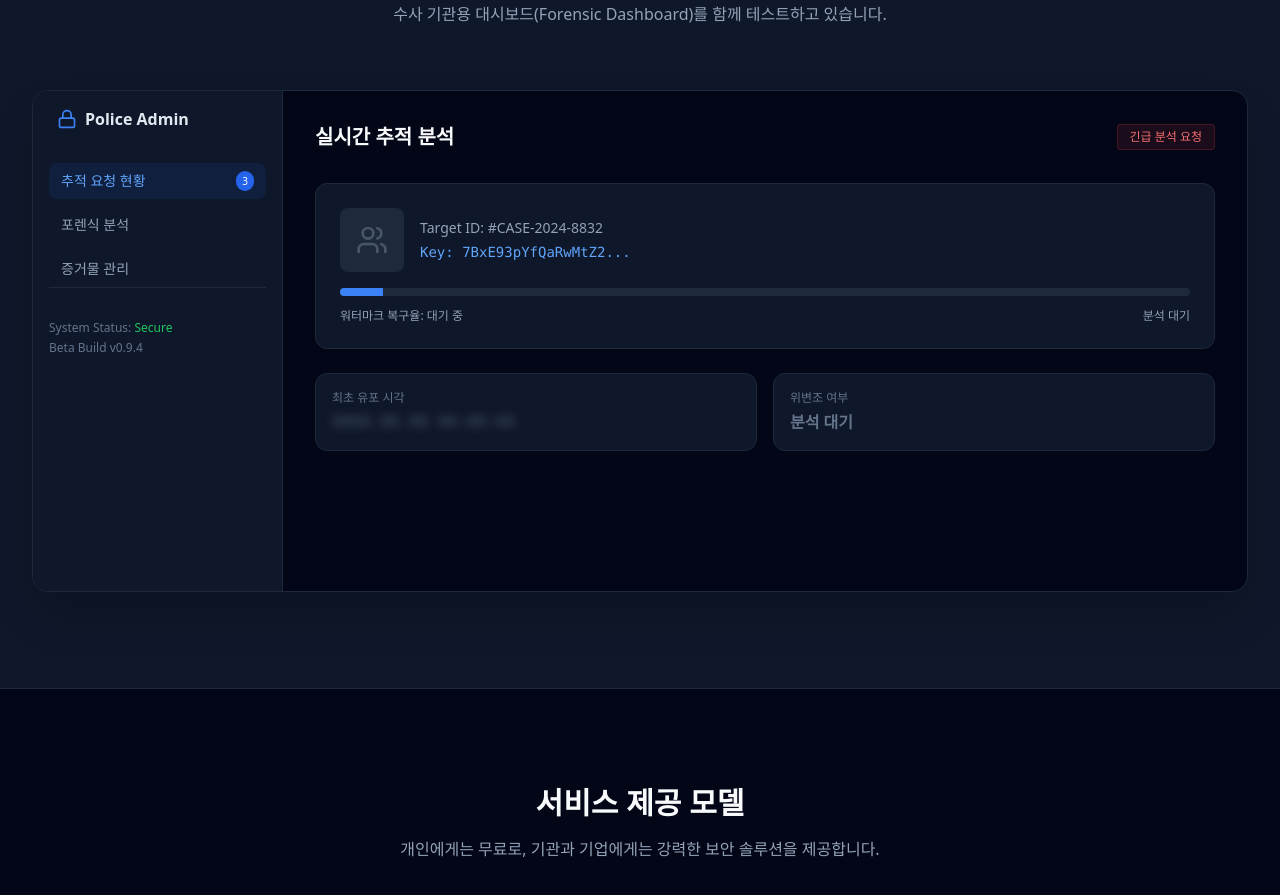
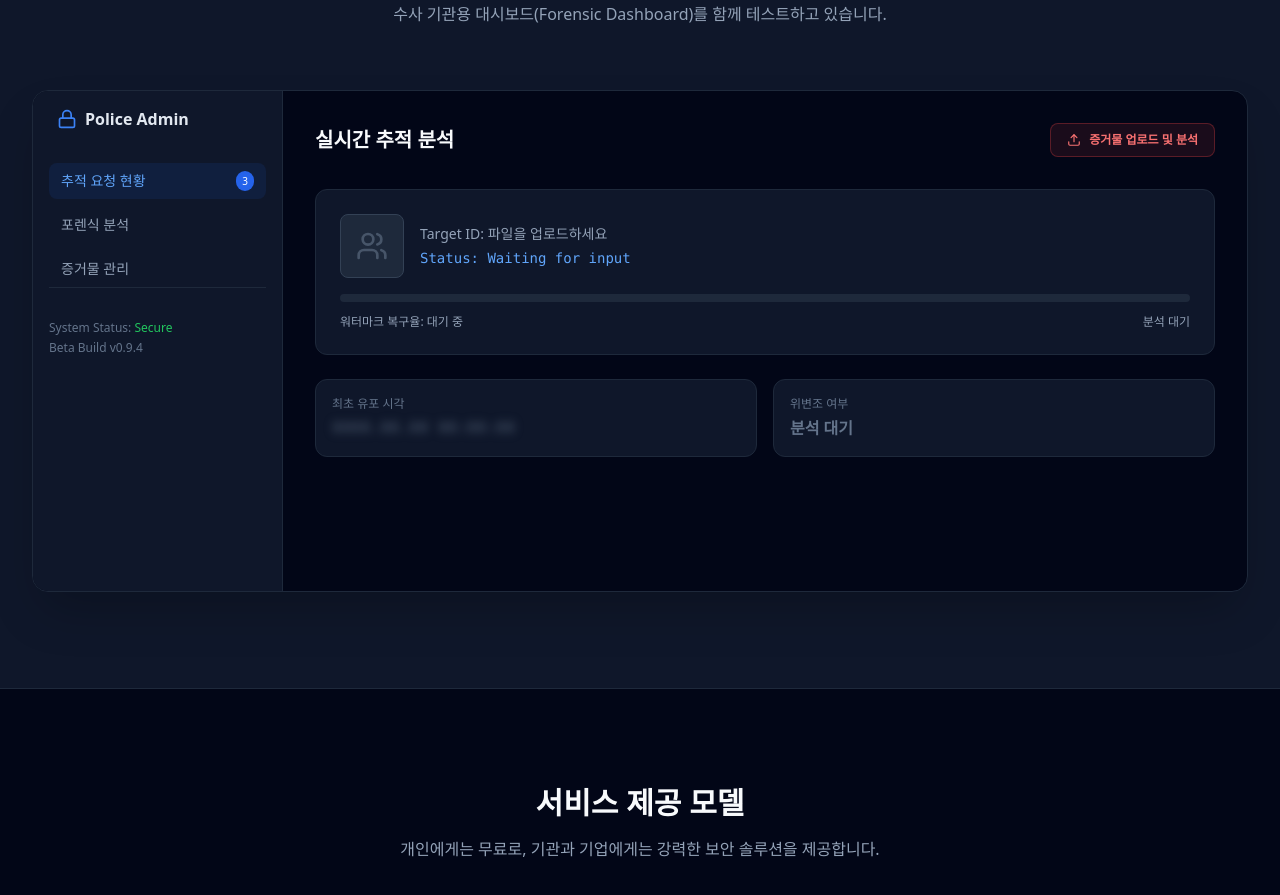
Before and after one commit to by2k2020/onmark-web, a React (Vite) app: page / in a window 1280 px wide. Shown: the part 2223-3118 px from the top of the page. Built offline with nearby package versions, Linux system fonts and the light colour scheme.

Commit message:
버튼 동작 기능 추가

```diff
--- a/src/App.jsx
+++ b/src/App.jsx
@@ -15,8 +15,10 @@ const OnMarkWeb = () => {
   const [feedbackMessage, setFeedbackMessage] = useState('');
   const [feedbackSent, setFeedbackSent] = useState(false);
 
-  // 기능 2: 경찰청 대시보드 시뮬레이션 상태 (업그레이드: 3단계 상태 관리)
+  // 기능 2: 경찰청 대시보드 시뮬레이션 상태 (업그레이드: 파일 업로드 기반 분석)
   const [analysisStatus, setAnalysisStatus] = useState('idle'); // idle, analyzing, complete
+  const [forensicImage, setForensicImage] = useState(null); // 분석할 이미지
+  const forensicFileInputRef = useRef(null);
 
   // 기능 3: 팝업 메시지 (Toast)
   const [toast, setToast] = useState({ show: false, message: '', type: 'info' });
@@ -103,20 +105,22 @@ const OnMarkWeb = () => {
     }
   };
 
-  // 경찰청 긴급 분석 시뮬레이션 (기능 구현 강화)
-  const handleEmergencyAnalysis = () => {
-    if (analysisStatus === 'analyzing') return; // 분석 중 중복 클릭 방지
+  // 경찰청 분석 파일 선택 핸들러 (NEW)
+  const handleForensicFileSelect = (e) => {
+    const file = e.target.files[0];
+    if (file) {
+      const imageUrl = URL.createObjectURL(file);
+      setForensicImage(imageUrl);
+      setAnalysisStatus('analyzing');
+      showToast('증거물이 업로드되었습니다. AI 정밀 분석을 시작합니다.', 'info');
 
-    // 리셋 후 재분석 가능하도록
-    setAnalysisStatus('analyzing');
-    showToast('긴급 분석 요청이 접수되었습니다. AI 모델 분석 시작...', 'info');
-
-    // 3초 후 완료 처리
+      // 분석 시뮬레이션
       setTimeout(() => {
         setAnalysisStatus('complete');
-        showToast('분석 완료: 위변조 흔적(Face Swap)이 발견되었습니다.', 'warning'); // 경고 메시지
+        showToast('분석 완료: 위변조 흔적 및 워터마크가 검출되었습니다.', 'warning');
       }, 3000);
     }
+  };
 
   // 사진 보호 프로세스
   const handleOpenUploadModal = () => {
@@ -487,34 +491,57 @@ const OnMarkWeb = () => {
                 </div>
               </div>
 
-              {/* Main Content */}
+              {/* Main Content - Upload & Analyze */}
               <div className="p-6 md:p-8">
                 <div className="flex justify-between items-center mb-8">
                   <h3 className="text-xl font-bold">실시간 추적 분석</h3>
+                  <div className="flex items-center gap-2">
+                    <input
+                      type="file"
+                      ref={forensicFileInputRef}
+                      className="hidden"
+                      accept="image/*"
+                      onChange={handleForensicFileSelect}
+                    />
                     <button
-                    onClick={handleEmergencyAnalysis}
+                      onClick={() => forensicFileInputRef.current?.click()}
                       disabled={analysisStatus === 'analyzing'}
-                    className={`px-3 py-1 rounded text-xs font-medium border transition-all ${analysisStatus === 'analyzing' ? 'bg-red-500 text-white border-red-500 animate-pulse cursor-wait' : analysisStatus === 'complete' ? 'bg-slate-800 text-slate-400 border-slate-700 hover:bg-slate-700' : 'bg-red-500/10 text-red-400 border-red-500/20 hover:bg-red-500/20'}`}
+                      className={`px-4 py-2 rounded-lg text-xs font-bold border flex items-center gap-2 transition-all ${analysisStatus === 'analyzing' ? 'bg-slate-800 text-slate-500 border-slate-700 cursor-wait' : 'bg-red-500/10 text-red-400 border-red-500/30 hover:bg-red-500/20 hover:border-red-500/50'}`}
                     >
-                    {analysisStatus === 'analyzing' ? '분석 진행 중...' : analysisStatus === 'complete' ? '분석 완료 (다시 하기)' : '긴급 분석 요청'}
+                      {analysisStatus === 'analyzing' ? <Loader2 size={14} className="animate-spin" /> : <Upload size={14} />}
+                      {analysisStatus === 'analyzing' ? '분석 중...' : '증거물 업로드 및 분석'}
                     </button>
+                  </div>
                 </div>
 
                 {/* Tracking Visualization */}
                 <div className="bg-slate-900 rounded-xl border border-slate-800 p-6 mb-6">
                   <div className="flex items-center gap-4 mb-4">
-                    <div className="w-16 h-16 bg-slate-800 rounded-lg flex items-center justify-center text-slate-600">
+                    <div className="w-16 h-16 bg-slate-800 rounded-lg flex items-center justify-center text-slate-600 overflow-hidden relative border border-slate-700">
+                      {forensicImage ? (
+                        <img src={forensicImage} alt="Forensic Target" className="w-full h-full object-cover" />
+                      ) : (
                         <Users size={32} />
+                      )}
+                      {analysisStatus === 'analyzing' && (
+                        <div className="absolute inset-0 bg-black/50 flex items-center justify-center">
+                          <Loader2 className="text-blue-400 animate-spin" size={20} />
+                        </div>
+                      )}
                     </div>
                     <div>
-                       <div className="text-sm text-slate-400">Target ID: #CASE-2024-8832</div>
-                       <div className="font-mono text-blue-400 text-sm mt-1">Key: 7BxE93pYfQaRwMtZ2...</div>
+                       <div className="text-sm text-slate-400">Target ID: {forensicImage ? '#ANALYSIS-REQ-2024' : '파일을 업로드하세요'}</div>
+                       <div className="font-mono text-blue-400 text-sm mt-1">
+                         {analysisStatus === 'idle' ? 'Status: Waiting for input' :
+                          analysisStatus === 'analyzing' ? 'Status: Decrypting Watermark...' :
+                          'Key: 7BxE93pYfQaRwMtZ2...'}
+                       </div>
                     </div>
                   </div>
 
                   <div className="space-y-3">
                      <div className="h-2 bg-slate-800 rounded-full overflow-hidden">
-                        <div className={`h-full bg-blue-500 transition-all ease-out duration-[3000ms] ${analysisStatus === 'analyzing' ? 'w-[85%]' : analysisStatus === 'complete' ? 'w-[100%]' : 'w-[5%]'}`}></div>
+                        <div className={`h-full bg-blue-500 transition-all ease-out duration-[3000ms] ${analysisStatus === 'analyzing' ? 'w-[85%]' : analysisStatus === 'complete' ? 'w-[100%]' : 'w-[0%]'}`}></div>
                      </div>
                      <div className="flex justify-between text-xs text-slate-400">
                         <span>워터마크 복구율: {analysisStatus === 'complete' ? '98.2%' : analysisStatus === 'analyzing' ? '계산 중...' : '대기 중'}</span>
```
Lines whose indentation alone changed are shown as unchanged.
